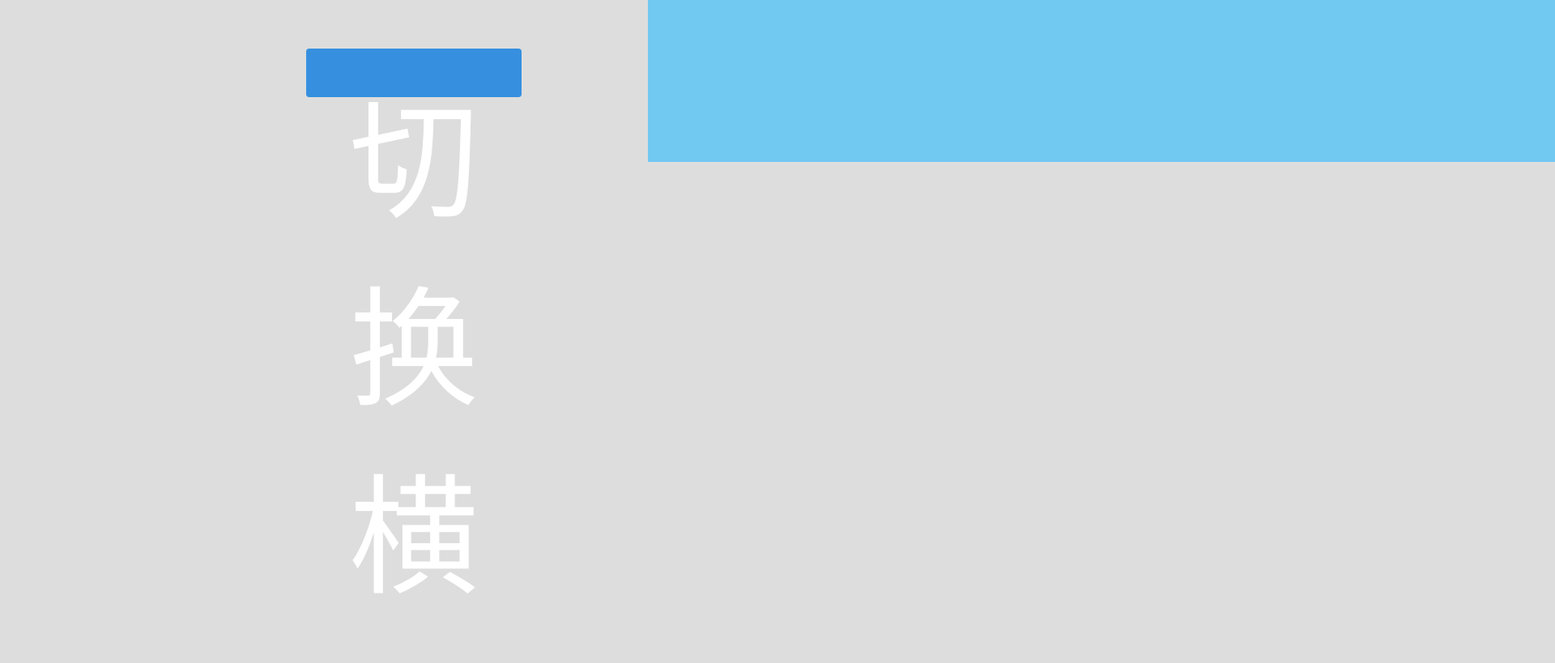
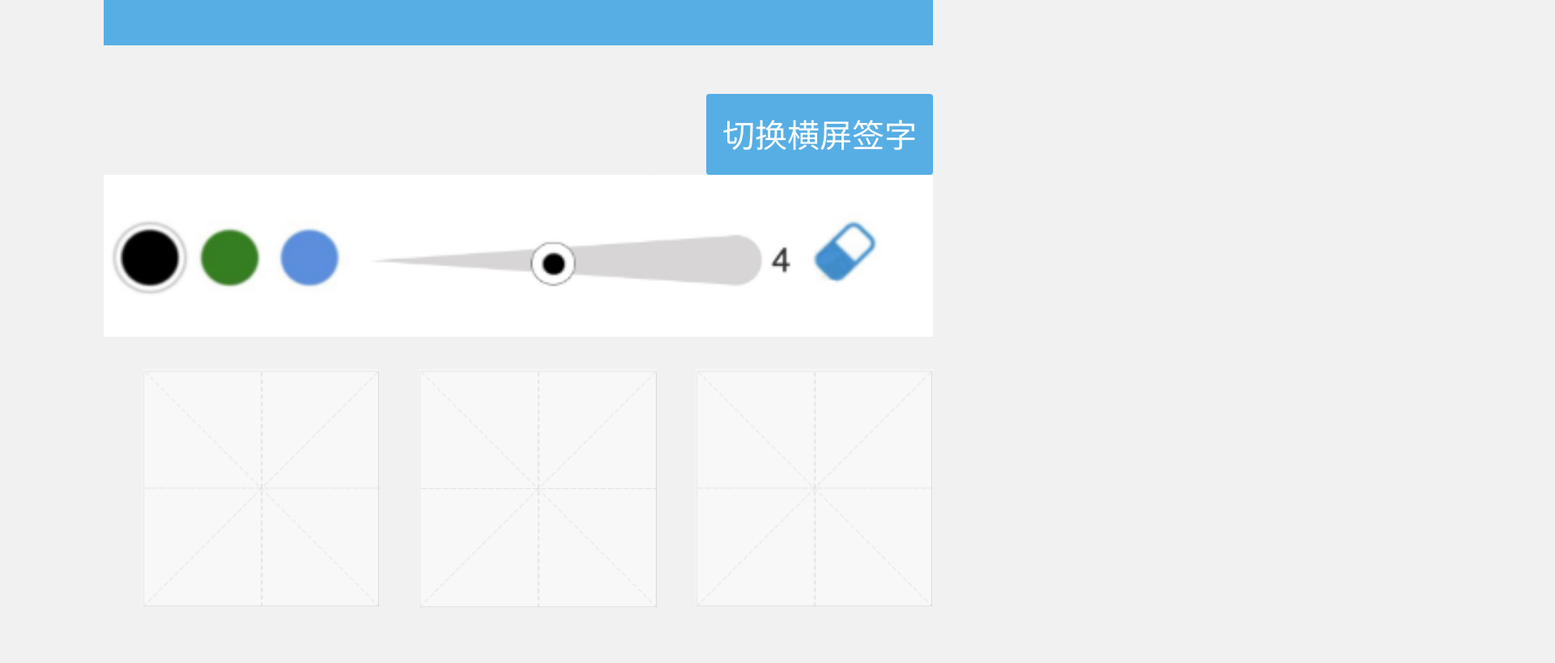
Before and after one commit to WWangxiaoyu/lianxi-adapt, a plain HTML site: page index.html in a window 1280 px wide. Shown: the top 819 px of the page at 81% size, 1920 px wide, since content can reach past the window. Drawn offline with Linux system fonts and the light colour scheme.

Commit message:
third commit

```diff
--- a/css/big.css
+++ b/css/big.css
@@ -1,7 +1,7 @@
 *{
     margin: 0px;
     padding: 0px;
-    background-color: #dddddd;
+    background-color: #f1f1f1;
 }
 html{
     font-size: 10px;
@@ -26,19 +26,71 @@ html{
     margin-top: 1.5rem;
 }
 .layout-1{
+    width: 100%;
     display: flex;
-    flex-direction: column;
-
+    flex-direction: row;
+    flex-wrap: wrap;
+    justify-content: flex-end;
+    align-content: flex-start;
 }
 .layout-1 a{
-    width: 25%;
-    height: 1rem;
-    margin-left: 11rem;
-    padding-top: 0.3rem;
+    /* flex: 1; */
+    height: 2rem;
+    /* margin-left: 17rem; */
+    padding: 0.5rem 0.5rem 0 0.5rem;
     background-color: rgb(87, 174, 228);
     color: white;
     text-align: center;
-    font-size: 0.5rem;
+    font-size: 1rem;
     text-decoration: none;
     border-radius: 4px;
 }
+.layout-1 img{
+    /* flex:1; */
+    width: 100%;
+    height: 5rem;
+    /* vertical-align: -webkit-baseline-middle; */
+    z-index: 1000;
+}
+.main ul{
+    display: flex;
+    flex-direction: row;
+    justify-content: center;
+    margin-top: 1rem;
+}
+.main ul li{
+    flex: 1 1 auto;
+    display: flex;
+    flex-direction: column;
+    /* justify-content: center; */
+    /* align-items: center; */
+    height: 9rem;
+    /* padding-left: 1.3rem; */
+    margin-left: 1.2rem;
+    background-image: url('../image/matter.png');
+    background-repeat: no-repeat;
+    background-size: contain;
+}
+/* .matter{
+    width: 6rem;
+    height: 6rem;
+
+} */
+.bianzu2{
+    position: relative;
+    width: 1.5rem;
+    height: 1.5rem;
+    top: 0.8rem;
+    left: 5rem;
+    /* z-index: 1000; */
+    /* margin-left: 5.2rem; */
+}
+.triangle{
+    width: 1.5rem;
+    height: 1rem;
+    margin-left: 2.2rem;
+    margin-bottom: 0.5rem;
+}
+.example-words{
+    /* position: relative; */
+}
--- a/index.html
+++ b/index.html
@@ -3,19 +3,40 @@
     <head>
         <meta charset="UTF-8">
         <meta name="viewport" content="width=device-width, initial-scale=1.0, user-scalable=0">
-        <link href="css/big.css" rel="stylesheet" media="(min-device-width:800px)">
-        <link href="css/small.css" rel="stylesheet" media="(max-device-width:800px)">
+        <link href="css/big.css" rel="stylesheet" media="(min-device-width:100px)">
+        <link href="css/small.css" rel="stylesheet" media="(max-device-width:100px)">
         <title>竖版签字</title>
     </head>
     <body>
         <div class="layout">
             <div class="top"></div>
             <div class="main">
+                <!-- 切换按钮+调试图片 -->
                 <div class="layout-1">
                     <a href="#">切换横屏签字</a>
-
+                    <img src="image/roll.png">
                 </div>
 
+                <!-- 字体展示区 -->
+                <ul>
+                    <li>
+                        <!-- <span class="example-words">某</span> -->
+                        <!-- <img src="image/编组 2.png" class="bianzu2"> -->
+                        <!-- <img src="image/matter.png" class="matter"> -->
+
+                    </li>
+
+                    <li>
+                        <!-- <img src="image/编组 2.png" class="bianzu2">
+                        <img src="image/matter.png" class="matter"> -->
+                        <!-- <span>某</span> -->
+                    </li>
+
+                    <li>
+                        <!-- <img src="image/三角形.png" class="triangle">
+                        <img src="image/matter.png" class="matter"> -->
+                    </li>
+                </ul>
 
 
             </div>
@@ -26,7 +47,7 @@
             // 获取设备的宽度
             // 根据屏幕大小改变字体大小
             let w=document.documentElement.clientWidth;
-            let n=(20*(w/320)>40?40+"px":(20*(w/320)+"px"));
+            let n=10*(w/320)+"px";
             document.documentElement.style.fontSize=n;
         }
         window.addEventListener("load",c);
```
